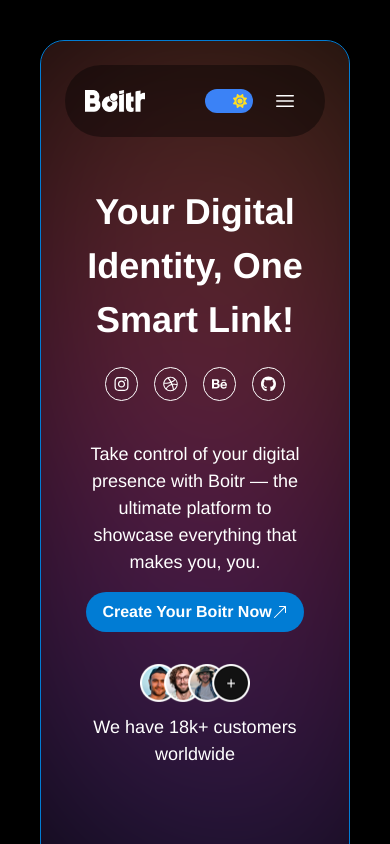
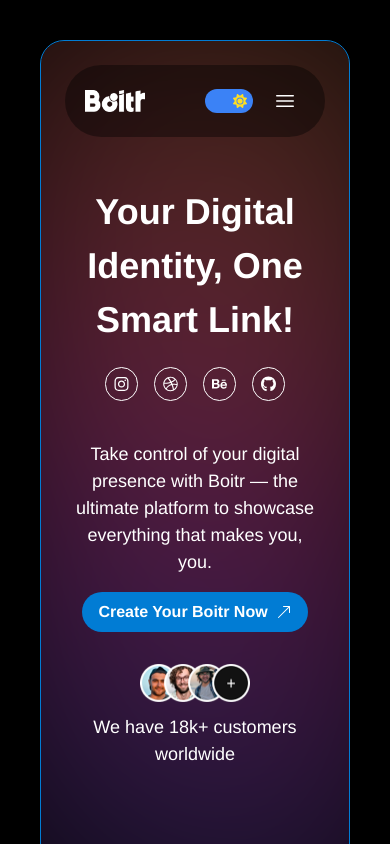
Before and after one commit to Rawan-abdelfattah/landing-bo, a React (Vite) app: page / in a window 390 px wide. Shown: the top 844 px of the page. Built offline with nearby package versions, Linux system fonts and the light colour scheme.

Commit message:
change arrows

```diff
--- a/src/components/home/Hero.jsx
+++ b/src/components/home/Hero.jsx
@@ -18,7 +18,7 @@
     <div className="relative z-10">
       <Navbar darkMode={darkMode} setDarkMode={setDarkMode} />
 
-      <div className="max-w-screen-xl mx-auto md:px-13 px-5 flex flex-col md:flex-row justify-between items-center md:items-center text-center md:text-left pt-12 lg:pt-1">
+      <div className="max-w-screen-xl mx-auto md:px-13 px-2 flex flex-col md:flex-row justify-between items-center md:items-center text-center md:text-left pt-12 lg:pt-1">
         <div className="max-w-[608px] md:mb-30 lg:mb-40 mb-5 mx-auto md:mx-0">
           <span className="text-[36px] md:text-[52px] font-bold">
             Your Digital Identity, One Smart Link!
@@ -60,7 +60,7 @@
               darkMode
                 ? "bg-[#017CD4] hover:bg-[linear-gradient(90deg,rgba(56,155,233,0.5)_0%,rgba(177,63,188,0.5)_100%)]"
                 : "bg-[#2c1662] hover:bg-[#2c136f]"
-            } text-white px-4 py-2 rounded-full text-[16px] font-bold  inline-flex  items-center`}
+            } text-white px-4 py-2 rounded-full text-[16px] font-bold  inline-flex  items-center gap-2`}
           >
             Create Your Boitr Now <BsArrowUpRight />
           </Link>
```
